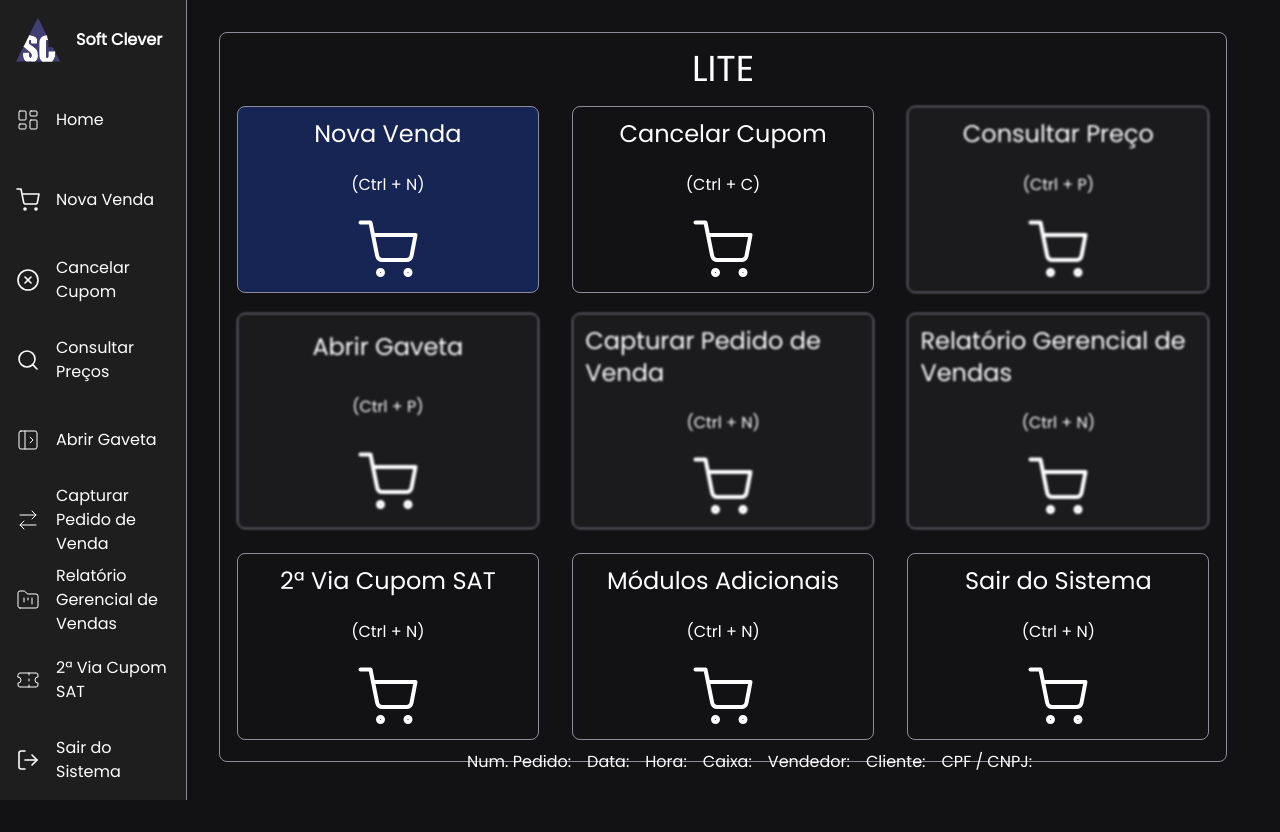
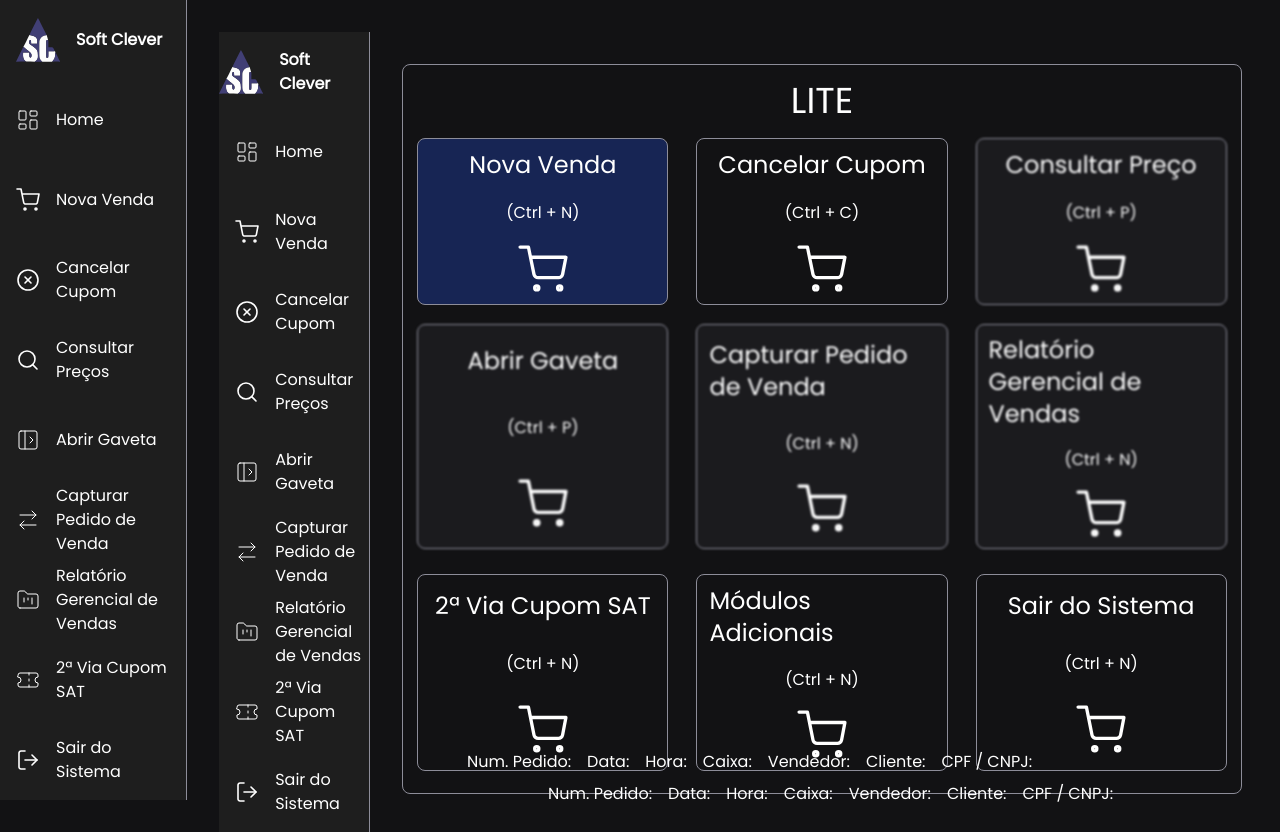
Before and after one commit to devCaioFreire/sat, a Next.js app: page /dashboard in a window 1280 px wide. Before the commit the page ends 800 px from the top, so only its background shows below. Built offline with nearby package versions, Linux system fonts and the light colour scheme.

Commit message:
fix: footer

```diff
--- a/src/app/auth/login.tsx
+++ b/src/app/auth/login.tsx
@@ -21,7 +21,7 @@ export default function Login() {
             className="bg-transparent border-b outline-none" />
 
           <Link
-            href={'/dashboard'}
+            href={'/dashboard/home'}
             type="submit"
             className="text-center bg-slate-800 p-4 rounded-md mt-[1.5rem] transition-all hover:bg-slate-900">
             Acessar
--- a/src/app/dashboard/layout.tsx
+++ b/src/app/dashboard/layout.tsx
@@ -1,27 +1,30 @@
+'use client'
 import { Footer } from "@/components/footer";
 import { Navbar } from "@/components/navbar";
 import { Metadata } from "next";
+import { usePathname } from "next/navigation";
 
 export const metadata: Metadata = {
   title: 'Soft Clever - SAT',
-  description: 'Soft Clever - Informática',
 };
 
 export default function DashboardLayout({
   children,
 }: {
   children: React.ReactNode;
-  showFooter?: boolean;
 }) {
+
+  const pathname = usePathname();
+  const isHomePage = pathname === '/dashboard/home';
 
   return (
     <div className="flex h-[100vh] gap-8">
       <Navbar />
       <section className="flex-col justify-center items-center pt-8 w-[85%] h-full">
-        <div className="w-[95%] h-[95%]">
+        <div className="w-[98%] h-[95%]">
           {children}
         </div>
-        <Footer />
+        {!isHomePage && <Footer />}
       </section>
     </div>
   );
--- a/src/app/dashboard/page.tsx
+++ b/src/app/dashboard/page.tsx
@@ -1,11 +1,10 @@
-'use client'
-import FooterContext from "@/context/footerContext";
 import Home from "./home/page";
+import DashboardLayout from "./layout";
 
 export default function Page() {
   return (
-    <FooterContext.Provider value={{showFooter: false}}>
+    <DashboardLayout>
       <Home />
-    </FooterContext.Provider>
+    </DashboardLayout>
   )
 }
--- a/src/app/dashboard/sales/components/barcode.tsx
+++ b/src/app/dashboard/sales/components/barcode.tsx
@@ -3,7 +3,12 @@ import { useState } from "react";
 
 export function Barcode() {
 
-  const [cod, setCode] = useState('');
+  const [code, setCode] = useState('');
+
+  function barcodeID(e: any) {
+    e.preventDefault();
+    setCode('');
+  }
 
   return (
     <div
@@ -17,12 +22,14 @@ export function Barcode() {
       {/* Barcode */}
       <div
         className="flex items-start w-[80%] mt-7 rounded-lg bg-backgroundSecundary">
-        <input
-          className="w-full py-2 px-2 tracking-[1rem] bg-transparent outline-none"
-          type="number"
-          id="barcode"
-          value={cod}
-          onChange={(e) => setCode(e.target.value)} />
+        <form onSubmit={barcodeID}>
+          <input
+            className="w-full py-2 px-2 tracking-[1rem] bg-transparent outline-none"
+            type="number"
+            id="barcode"
+            value={code}
+            onChange={(e) => setCode(e.target.value)}/>
+        </form>
       </div>
     </div>
   )
--- a/src/context/footerContext.tsx
+++ /dev/null
@@ -1,14 +0,0 @@
-'use client'
-import { createContext, useContext } from 'react';
-
-type FooterContextType = {
-  showFooter: boolean;
-};
-
-const FooterContext = createContext<FooterContextType>({ showFooter: true });
-
-export function useFooterContext() {
-  return useContext(FooterContext);
-}
-
-export default FooterContext;
```
Also changed, not shown: src/app/_app.tsx (deleted), 1 other file (tests, documents, lock files or other folders).
